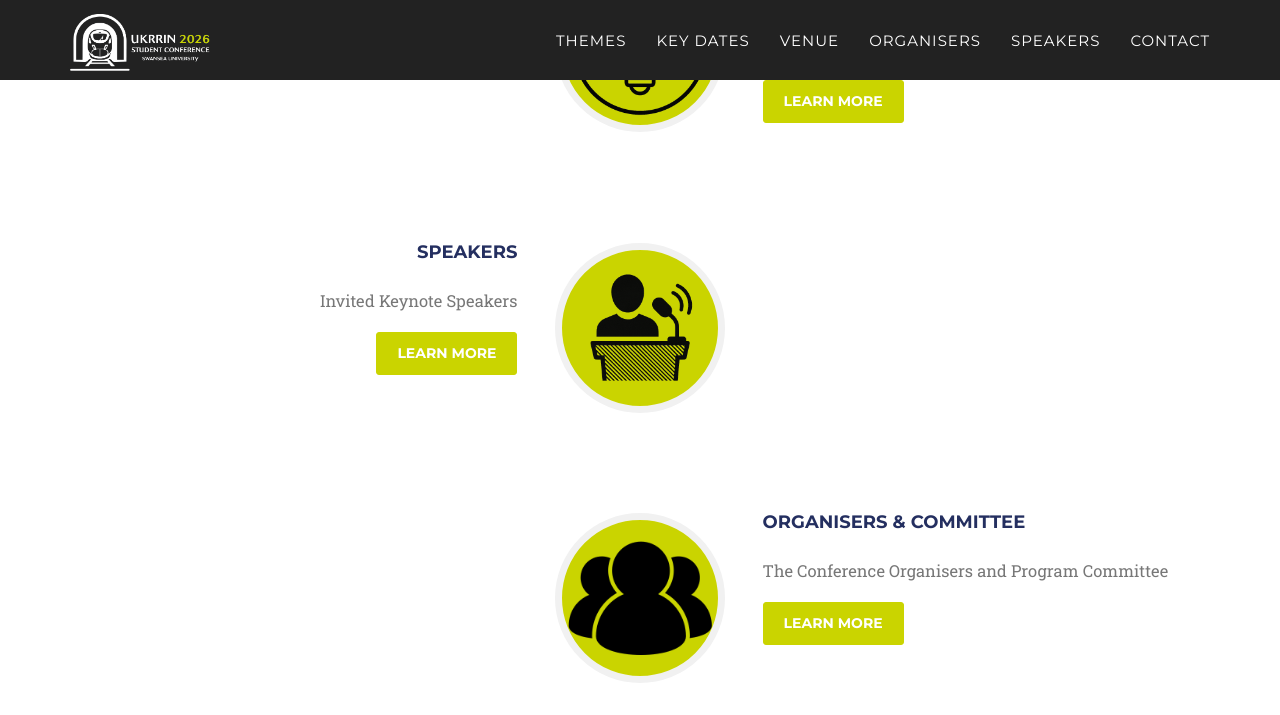
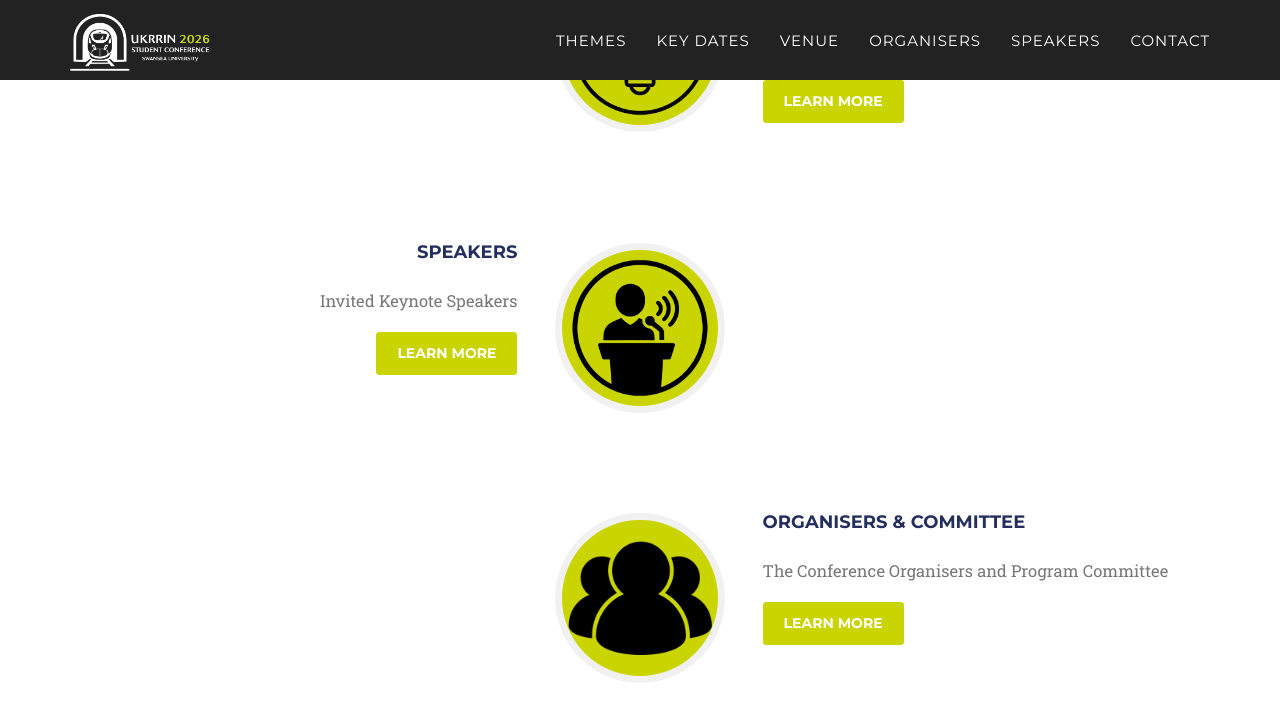
Before and after one commit to ukrrin2026swansea/ukrrin2026swansea.github.io, a Jekyll site: the page built from index.html, in a window 1280 px wide and 900 px high, scrolled down 3649 px. Shown: the top 715 px of the window. Built offline with Jekyll 4.4.1, drawn with Linux system fonts in a browser that asks for light colours; some web fonts are replaced.

Commit message:
speakers icon and link

```diff
--- a/_data/twenty_17/home_about_data.yml
+++ b/_data/twenty_17/home_about_data.yml
@@ -31,7 +31,7 @@
   img: icon-speakers.png
   name: Speakers
   info: Invited Keynote Speakers
-  link: /themes
+  link: /speakers
 
 - inverted: timeline-inverted organisers
   img: icon-team.jpeg
```
Also changed, not shown: css/2016_style/img/icon-speakers.png, 1 other file.
